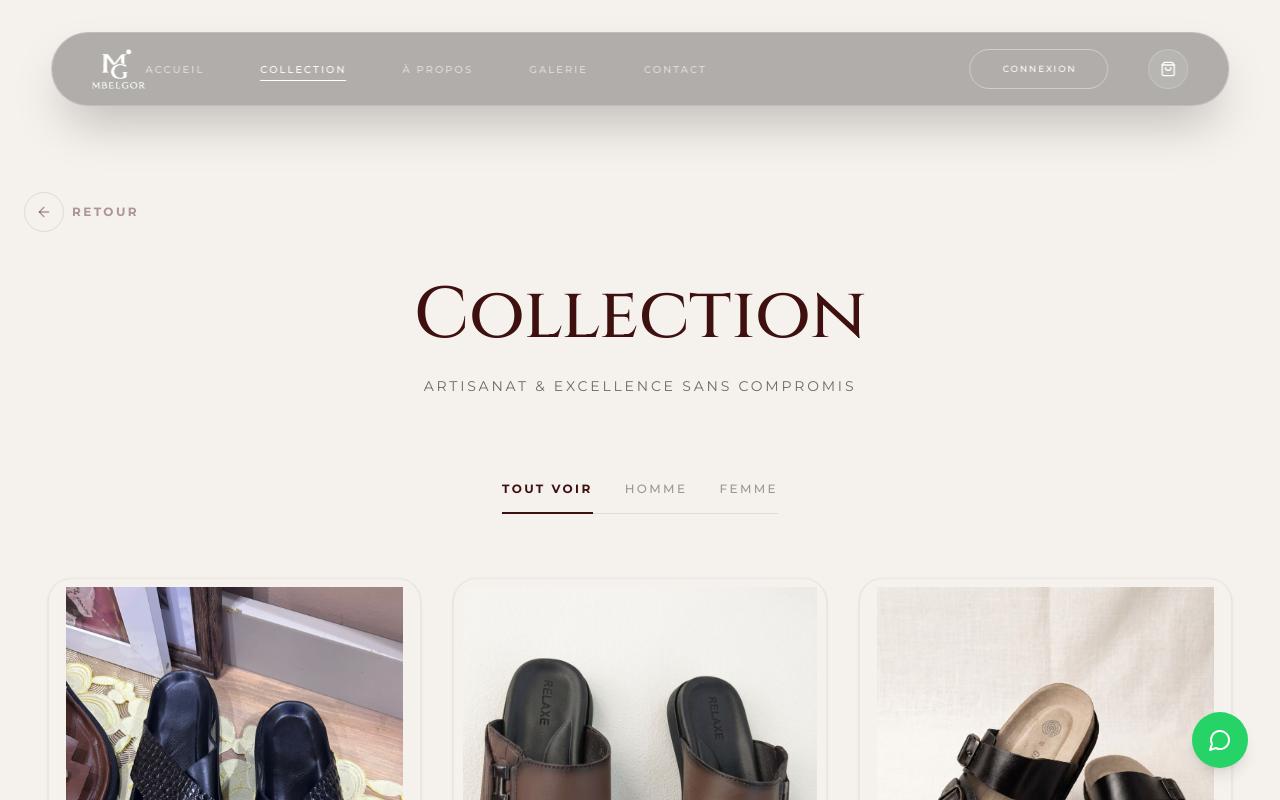
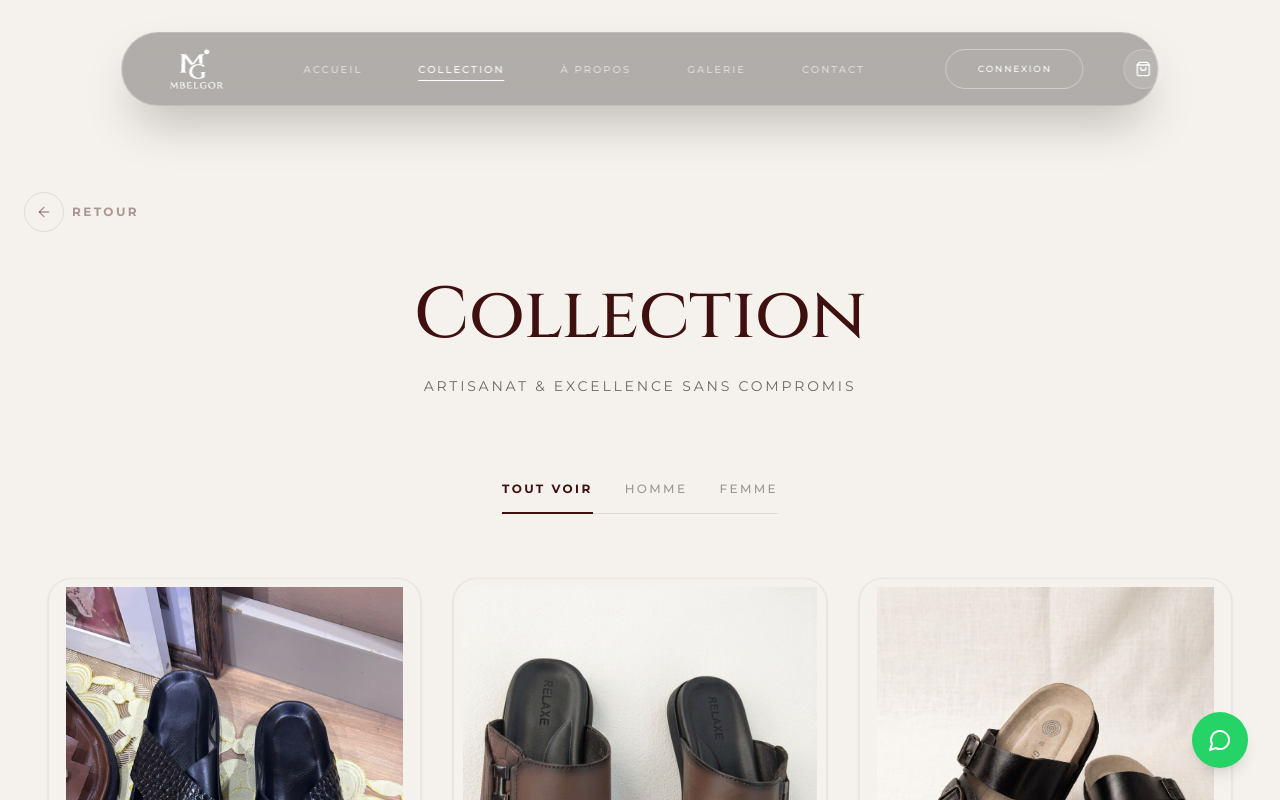
Before and after one commit to syllamaty703-rgb/mbelgor-, a React (Vite) app: page /collection in a window 1280 px wide. Shown: the top 800 px of the page. Built offline with nearby package versions, Linux system fonts and the light colour scheme.

Commit message:
style: restaurer la barre de navigation en pilule centree comme sur la photo

```diff
--- a/src/app/components/Navigation.tsx
+++ b/src/app/components/Navigation.tsx
@@ -28,13 +28,13 @@ export function Navigation() {
   return (
     <>
       <nav
-        className={`fixed top-8 left-1/2 -translate-x-1/2 z-50 transition-all duration-500 w-[92%] rounded-full border border-white/20 shadow-2xl ${
+        className={`fixed top-8 left-1/2 -translate-x-1/2 z-50 transition-all duration-500 w-[92%] md:w-fit rounded-full border border-white/20 shadow-2xl ${
           isScrolled
             ? "bg-[#F5F1EC]/80 backdrop-blur-xl py-3"
             : "bg-[#111111]/30 backdrop-blur-md py-4"
         }`}
       >
-        <div className="px-6 md:px-10 flex items-center justify-between w-full">
+        <div className="px-6 md:px-12 flex items-center gap-12 lg:gap-20">
             {/* Logo */}
             <Link to="/" className="flex shrink-0">
               <img
@@ -66,7 +66,7 @@ export function Navigation() {
             </div>
 
             {/* Right Actions (Desktop) */}
-            <div className="hidden md:flex items-center gap-10 shrink-0 ml-auto">
+            <div className="hidden md:flex items-center gap-10 shrink-0">
               <Link
                 to="/login"
                 className={`text-[9px] tracking-[0.2em] uppercase border h-10 px-8 flex items-center justify-center rounded-full transition-all duration-500 font-medium ${
```
